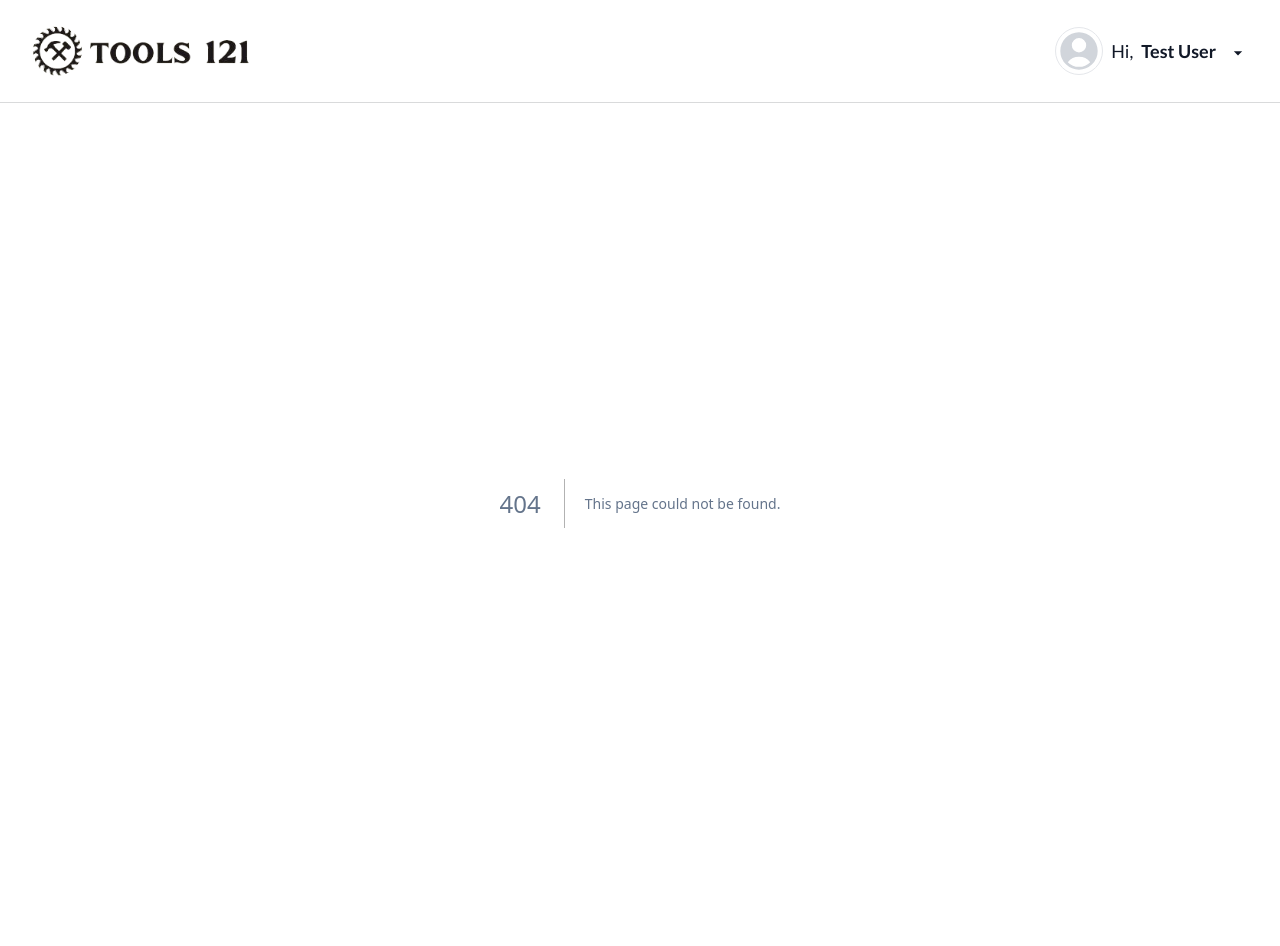
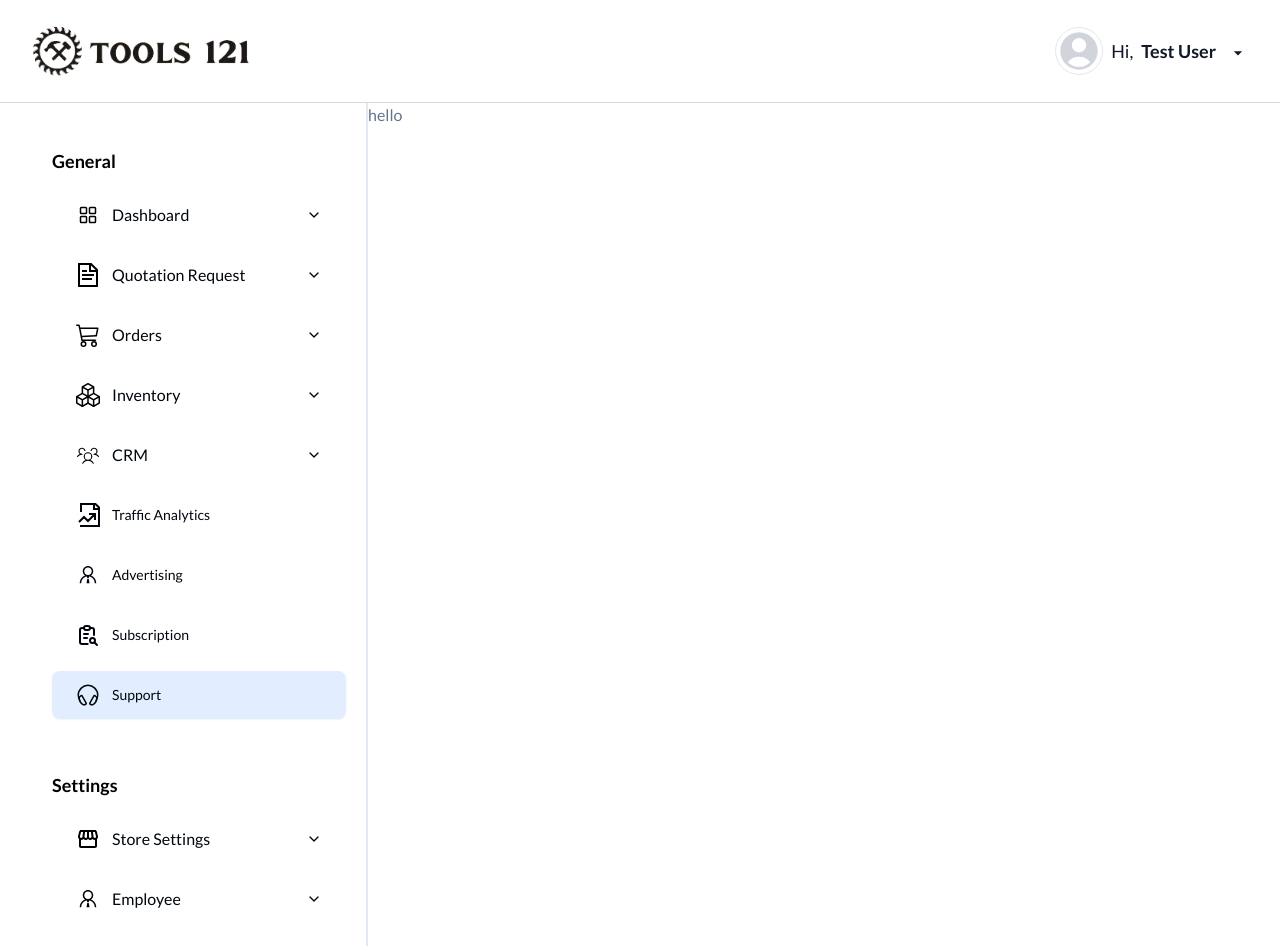
Before and after one commit to shakib-anwar-nibir17/tools121-frontend-vendor, a Next.js app: page /inventory/products in a window 1280 px wide. Before the commit this address had no page. Shown: the top 946 px of the page. Before the commit the page ends 903 px from the top, so only its background shows below. Built offline with nearby package versions, Linux system fonts and the light colour scheme.

Commit message:
sidebar improvement

```diff
--- /dev/null
+++ b/app/inventory/products/page.js
@@ -0,0 +1,5 @@
+const Products = () => {
+  return <div>hello</div>;
+};
+
+export default Products;
--- a/app/layout.js
+++ b/app/layout.js
@@ -1,4 +1,5 @@
 import Header from "@/components/common/Header";
+import Sidebar from "@/components/common/Sidebar";
 import { Lato } from "next/font/google";
 import "./globals.css";
 
@@ -23,7 +24,10 @@ export default function Layout({ children }) {
         data-theme="main"
       >
         <Header />
-        {children}
+        <main className="flex">
+          <Sidebar />
+          {children}
+        </main>
       </body>
     </html>
   );
--- a/app/page.js
+++ b/app/page.js
@@ -1,9 +1,3 @@
-import Sidebar from "@/components/common/Sidebar";
-
 export default function Home() {
-  return (
-    <main>
-      <Sidebar />
-    </main>
-  );
+  return <div>Hello</div>;
 }
--- a/components/common/Sidebar.jsx
+++ b/components/common/Sidebar.jsx
@@ -4,23 +4,28 @@ import {
   AccordionItem,
   AccordionTrigger,
 } from "@/components/ui/accordion";
-import { Tabs, TabsContent, TabsList, TabsTrigger } from "@/components/ui/tabs";
-import { loadDashboardMenu } from "@/utils";
+import { Tabs, TabsList, TabsTrigger } from "@/components/ui/tabs";
+import { loadDashboardMenu, loadSettingsMenu } from "@/utils";
+import Link from "next/link";
 const Sidebar = async () => {
   const generalMenuArray = await loadDashboardMenu();
+  const settingsMenuArray = await loadSettingsMenu();
+
+  const combinedMenuArray = [
+    { title: "General", items: generalMenuArray },
+    { title: "Settings", items: settingsMenuArray },
+  ];
 
   return (
-    <Tabs
-      defaultValue="support"
-      orientation="horizontal"
-      className="flex mt-10"
-    >
-      <div className="xl:min-w-[368px] pl-12 pr-4">
+    <Tabs defaultValue="support" orientation="horizontal" className="flex">
+      <div className="xl:min-w-[368px] pl-12 pr-4 border-r-2 border-slate-200">
         <TabsList className="flex flex-col h-full">
-          <h1 className="text-lg text-left font-bold text-black mb-4 w-full">
-            General
+          {combinedMenuArray.map((menuSection) => (
+            <>
+              <h1 className="text-lg text-left font-bold text-black mb-4 w-full mt-10">
+                {menuSection.title}
               </h1>
-          {generalMenuArray.map((menu) =>
+              {menuSection.items.map((menu) =>
                 menu.submenu ? (
                   <Accordion
                     type="single"
@@ -29,7 +34,7 @@ const Sidebar = async () => {
                     key={menu.menu}
                   >
                     <AccordionItem value={menu.menu}>
-                  <AccordionTrigger className="px-6 group border-none text-left font-medium text-primary-950 flex justify-between w-full h-12 2xl:h-14 mb-3 hover:bg-primary-50 rounded-lg">
+                      <AccordionTrigger className="px-6 group border-none text-left font-medium text-primary-950 flex justify-between w-full h-12 2xl:h-14 mb-3 hover:bg-primary-50 rounded-lg data-[state=open]:bg-primary-50">
                         <div className="flex items-center gap-3">
                           <menu.icons className=" text-black" size={24} />
                           <span className="font-medium">{menu.menu}</span>
@@ -38,10 +43,11 @@ const Sidebar = async () => {
                       <AccordionContent>
                         {menu.submenu.map((submenu) => (
                           <TabsTrigger
-                        key={submenu.menu}
-                        className="group border-none text-left font-medium text-primary-950 flex items-center gap-3 w-full justify-start h-12 2xl:h-14 mb-3 hover:bg-primary-50 data-[state=active]:bg-primary-50 data-[state=active]:text-primary-950"
+                            key={submenu.name}
+                            value={submenu.value}
+                            className="ml-10 px-6 group border-none text-left font-medium text-primary-950 flex items-center gap-3 justify-start h-12 2xl:h-14 mb-3 hover:bg-primary-50 data-[state=active]:bg-primary-50 data-[state=active]:text-primary-950 rounded-lg w-[264px]"
                           >
-                        <span className="font-medium">{submenu.menu}</span>
+                            <span className="font-medium">{submenu.name}</span>
                           </TabsTrigger>
                         ))}
                       </AccordionContent>
@@ -51,19 +57,22 @@ const Sidebar = async () => {
                   <TabsTrigger
                     key={menu.menu}
                     value={menu.value}
-                className="group border-none text-left font-medium text-primary-950 flex items-center gap-3 w-full justify-start h-12 2xl:h-14 mb-3 hover:bg-primary-50 data-[state=active]:bg-primary-50 data-[state=active]:text-primary-950 rounded-lg px-6"
+                    className="group border-none text-left font-medium text-primary-950 w-full justify-start h-12 2xl:h-14 mb-3 hover:bg-primary-50 data-[state=active]:bg-primary-50 data-[state=active]:text-primary-950 rounded-lg px-6"
+                  >
+                    <Link
+                      className="flex items-center gap-3"
+                      href={`/${menu.route}`}
                     >
                       <menu.icons size={24} />
                       <span className="font-medium">{menu.menu}</span>
+                    </Link>
                   </TabsTrigger>
                 )
               )}
+            </>
+          ))}
         </TabsList>
       </div>
-
-      <TabsContent value="support" className="w-full">
-        <h1>Support</h1>
-      </TabsContent>
     </Tabs>
   );
 };
--- a/utils/GeneralMenu.js
+++ b/utils/GeneralMenu.js
@@ -10,45 +10,71 @@ const GeneralMenu = [
     menu: "Dashboard",
     icons: PiSquaresFour,
     submenu: [],
+    route: "dashboard",
   },
   {
     menu: "Quotation Request",
     icons: GrDocumentText,
     submenu: [],
+    route: "quotation-request",
   },
   {
     menu: "Orders",
     icons: BsCart3,
     submenu: [],
+    route: "orders",
   },
   {
     menu: "Inventory",
     icons: BsBoxes,
-    submenu: [],
+    submenu: [
+      {
+        name: "Product List",
+        subRoute: "productList",
+        value: "productList",
+      },
+      {
+        name: "Product Request Form",
+        subRoute: "product-form",
+        value: "product-form",
+      },
+      {
+        name: "Product Request List",
+        subRoute: "product-request-list",
+        value: "product-request-list",
+      },
+    ],
+    route: "inventory",
   },
   {
     menu: "CRM",
     icons: PiUsersThreeLight,
     submenu: [],
+    route: "crm",
   },
   {
     menu: "Traffic Analytics",
     icons: GrDocumentPerformance,
+    route: "traffic-analytics",
+    value: "traffic-analytics",
   },
   {
     menu: "Advertising",
     icons: LiaUserTieSolid,
     value: "advertising",
+    route: "advertisement",
   },
   {
     menu: "Subscription",
     icons: TbReportSearch,
     value: "subscription",
+    route: "subscription",
   },
   {
     menu: "Support",
     icons: IoHeadsetOutline,
     value: "support",
+    route: "support",
   },
 ];
 
--- /dev/null
+++ b/utils/SettingsMenu.js
@@ -0,0 +1,38 @@
+import { IoSettingsOutline } from "react-icons/io5";
+import { LiaUserTieSolid } from "react-icons/lia";
+import { LuNetwork } from "react-icons/lu";
+import { MdStorefront } from "react-icons/md";
+
+const SettingsMenu = [
+  {
+    menu: "Store Settings",
+    icons: MdStorefront,
+    submenu: [
+      {
+        name: "Profile-Settings",
+        subRoute: "store-settings/profile-setting",
+      },
+    ],
+    route: "store-settings",
+  },
+  {
+    menu: "Employee",
+    icons: LiaUserTieSolid,
+    submenu: [],
+    route: "employee",
+  },
+  {
+    menu: "Vendor Network",
+    icons: LuNetwork,
+    value: "vendor-network",
+    route: "vendor-network",
+  },
+  {
+    menu: "System Preferences",
+    icons: IoSettingsOutline,
+    value: "system-preference",
+    route: "system-preference",
+  },
+];
+
+export default SettingsMenu;
--- a/utils/index.js
+++ b/utils/index.js
@@ -9,3 +9,13 @@ export const loadDashboardMenu = async () => {
   console.log(menus);
   return menus;
 };
+
+const settingsMenu = {
+  menus: () => import("./SettingsMenu.js").then((module) => module.default),
+};
+
+export const loadSettingsMenu = async () => {
+  const menus = await settingsMenu.menus();
+  console.log(menus);
+  return menus;
+};
```
Lines whose indentation alone changed are shown as unchanged.
